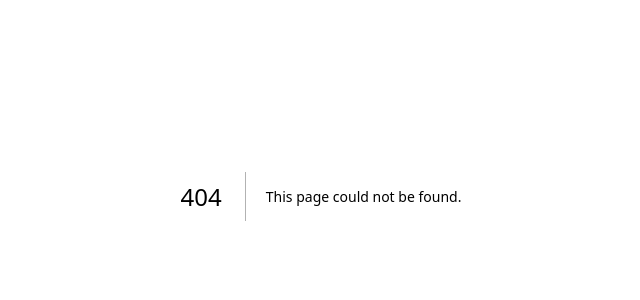
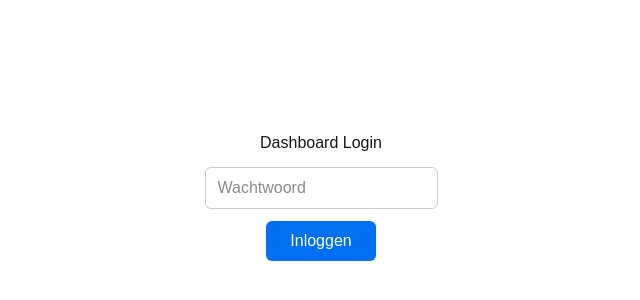
Before and after one commit to sverhoudenfp-debug/cryowipes-dashboard, a Next.js app: page /login in a window 1280 px wide. Before the commit this address had no page. Shown: the part 204-504 px from the top of the page, without its empty margins (319-959 px from the left). Built offline with nearby package versions, Linux system fonts and the light colour scheme.

Commit message:
Create page.tsx

```diff
--- /dev/null
+++ b/app/login/page.tsx
@@ -0,0 +1,45 @@
+'use client'
+
+import { useState } from 'react'
+import { useRouter } from 'next/navigation'
+
+export default function LoginPage() {
+  const [password, setPassword] = useState('')
+  const [error, setError] = useState('')
+  const router = useRouter()
+
+  async function handleLogin() {
+    const res = await fetch('/api/auth/login', {
+      method: 'POST',
+      headers: { 'Content-Type': 'application/json' },
+      body: JSON.stringify({ password }),
+    })
+
+    if (res.ok) {
+      router.push('/')
+    } else {
+      setError('Verkeerd wachtwoord')
+    }
+  }
+
+  return (
+    <div style={{ display: 'flex', flexDirection: 'column', alignItems: 'center', justifyContent: 'center', height: '100vh', gap: '12px' }}>
+      <h1>Dashboard Login</h1>
+      <input
+        type="password"
+        placeholder="Wachtwoord"
+        value={password}
+        onChange={e => setPassword(e.target.value)}
+        onKeyDown={e => e.key === 'Enter' && handleLogin()}
+        style={{ padding: '8px 12px', fontSize: '16px', borderRadius: '6px', border: '1px solid #ccc' }}
+      />
+      {error && <p style={{ color: 'red' }}>{error}</p>}
+      <button
+        onClick={handleLogin}
+        style={{ padding: '8px 24px', fontSize: '16px', borderRadius: '6px', background: '#0070f3', color: 'white', border: 'none', cursor: 'pointer' }}
+      >
+        Inloggen
+      </button>
+    </div>
+  )
+}
```
